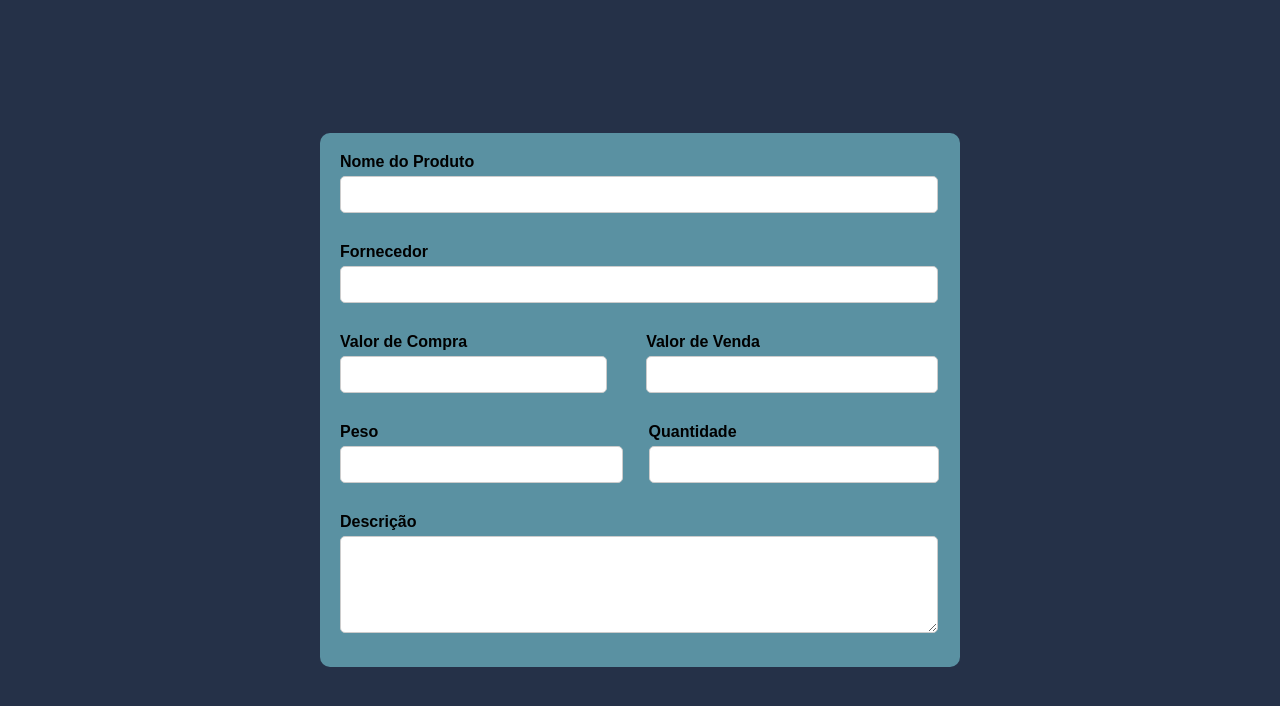
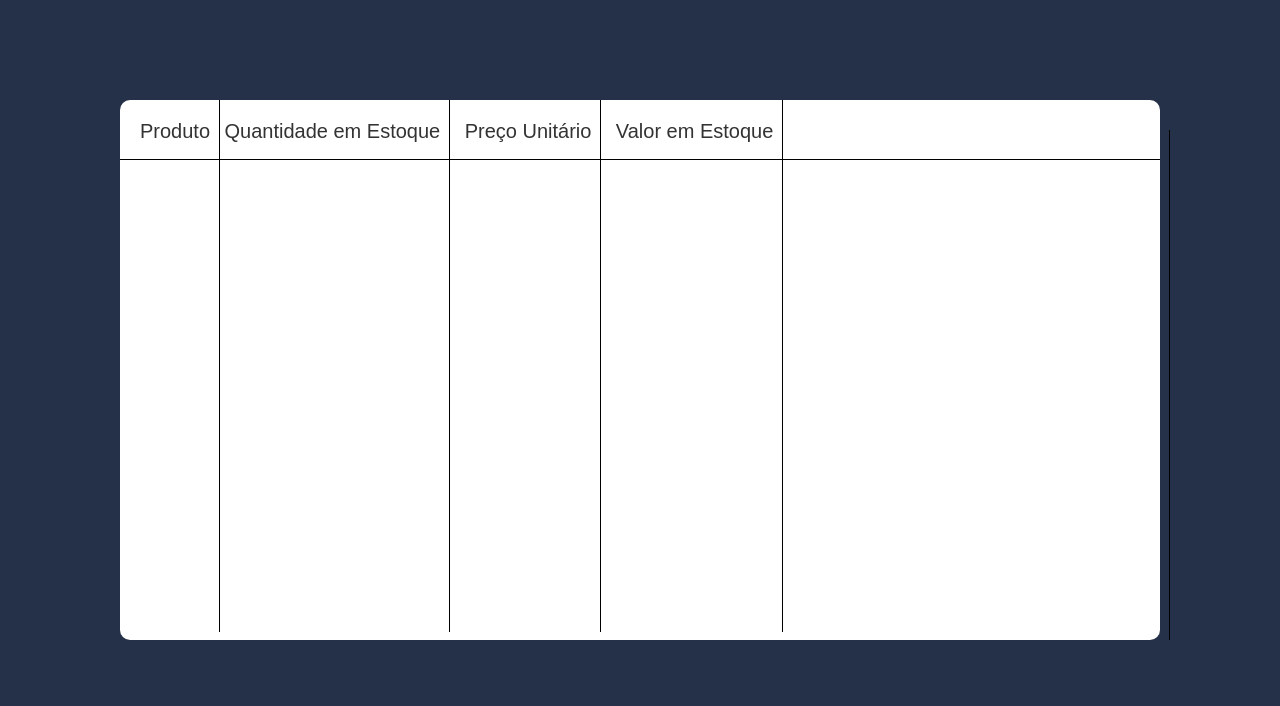
Before and after one commit to C4LD4R3LL1/Estoque-Web, a website: page paginas/menu_produtos.html in a window 1280 px wide. Drawn offline with Linux system fonts and the light colour scheme.

Commit message:
Add files via upload

```diff
--- a/paginas/menu_produtos.html
+++ b/paginas/menu_produtos.html
@@ -1,173 +1,138 @@
 <!DOCTYPE html>
-<html>
-
+<html lang="pt-br">
 <head>
   <meta charset="UTF-8">
-    <title>Formulário de Produto</title>
-    <link rel="stylesheet" type="text/css" href="menu_produtos.css">
-</head>
-
+  <title>Menu de Produtos</title>
+  <link rel="stylesheet" href="menu_produto.css">
   <style>
     body {
     font-family: Arial, sans-serif;
     background-color: #253148;
+    margin: 0;
+    padding: 0;
 }
 
 .container {
-        max-width: 600px;
-        background-color: #5A91A2;
+    max-width: 1000px;
+    background-color: #ffffff;
+    margin: 100px auto;
     padding: 20px;
-        position: absolute;
-        left: 50%;
-        top: 50%;
-        transform: translate(-50%, -50%);
+    position: relative;
     border-radius: 10px;
+    height: 500px;
 }
 
-    #Nome_produto {
-        width: 96%;
-        padding: 10px;
-        margin-top: 5px;
-        margin-bottom: 10px;
-        border: 1px solid #ccc;
-        border-radius: 5px;
+.titulo{
+    font-size: 20px;
+    color: #333;
+    margin: 0;
+    padding: 0;
+    position: relative; /* Alterado para relative */
 }
 
-    #Fornecedor {
-        width: 96%;
-        padding: 10px;
-        margin-top: 5px;
-        margin-bottom: 10px;
-        border: 1px solid #ccc;
-        border-radius: 5px;
+.quantidade {
+    font-size: 20px;
+    color: #333;
+    margin: 0;
+    padding: 0;
+    position: relative; /* Alterado para relative */
+    right: -10px;
 }
 
-    #Valor_compra {
-        width: 80%;
-        padding: 10px;
-        margin-top: 5px;
-        margin-bottom: 10px;
-        border: 1px solid #ccc;
-        border-radius: 5px;
+
+.titulo::after,.preco::after{
+    content: '';
+    position: absolute;
+    top: -20px; /* Ajuste a posição vertical da linha */
+    right: -10px; /* Posição ajustada para ficar à direita do texto "Produto" */
+    bottom: 0;
+    width: 1%;
+    height: 2420%; /* Altere o valor para aumentar o tamanho vertical da linha */
+    background-color: #000000; /* Cor da linha (preto neste caso) */
 }
 
-    #Valor_venda {
-        width: 92%;
-        padding: 10px;
-        margin-top: 5px;
-        margin-bottom: 10px;
-        border: 1px solid #ccc;
-        border-radius: 5px;
+.quantidade::after, .valor::after {
+    content: '';
+    position: absolute;
+    top: -20px; /* Ajuste a posição vertical da linha */
+    right: -10px; /* Posição ajustada para ficar à direita do texto "Produto" */
+    bottom: 0;
+    width: 1px;
+    height: 2420%; /* Altere o valor para aumentar o tamanho vertical da linha */
+    background-color: #000000; /* Cor da linha (preto neste caso) */
 }
 
-    #Peso {
-        width: 108%;
-        padding: 10px;
-        margin-top: 5px;
-        margin-bottom: 10px;
-        border: 1px solid #ccc;
-        border-radius: 5px;
+.linha {
+    position: absolute;
+    bottom: 480px; /* Posição ajustada para ficar abaixo do texto "Produto" */
+    left: 0;
+    width: 100%;
+    height: 1px;
+    background-color: #000; /* Cor da linha (preto neste caso) */
 }
 
-    #Quantidade {
-        width: 92%;
-        padding: 10px;
-        margin-top: 5px;
-        margin-bottom: 10px;
-        border: 1px solid #ccc;
-        border-radius: 5px;
+.linha-quantidade {
+    position: absolute;
+    top: 30px; /* Ajuste a posição vertical da linha */
+    right: -10px; /* Posição ajustada para ficar à direita do texto "Quantidade em Estoque" */
+    bottom: 0;
+    width: 1px;
+    background-color: #000;
 }
 
-    #Descricao {
-        width: 96%;
-        padding: 10px;
-        margin-top: 5px;
-        margin-bottom: 10px;
-        border: 1px solid #ccc;
-        border-radius: 5px;
+.preco {
+    font-size: 20px;
+    color: #333;
+    margin: 0;
+    padding: 0;
+    position: relative;
+    right: -30px;
 }
 
-    .input-group {
-        margin-bottom: 20px;
+.linha-preco {
+    position: absolute;
+    top: 60px; /* Ajuste a posição vertical da linha */
+    right: -10px; /* Posição ajustada para ficar à direita do texto "Preço Unitário" */
+    bottom: 0;
+    width: 1px;
+    background-color: #000;
 }
 
-    .input-group label {
-        font-weight: bold;
+.valor {
+    font-size: 20px;
+    color: #333;
+    margin: 0;
+    padding: 0;
+    position: relative;
+    right: -50px; /* Ajuste para alinhar com os outros rótulos */
 }
 
-    .input-group input {
-        width: 90%;
-        padding: 10px;
-        margin-top: 5px;
-        margin-bottom: 10px;
-        border: 1px solid #ccc;
-        border-radius: 5px;
-    }
-
-    .input-split {
-        display: flex;
-        justify-content: space-between;
-    }
-
-    .description {
-        margin-top: 20px;
-    }
-
-    .description label {
-        font-weight: bold;
-    }
-
-    .description textarea {
-        width: 100%;
-        padding: 10px;
-        border: 1px solid #ccc;
-        border-radius: 5px;
+.linha-valor {
+    position: absolute;
+    top: 90px; /* Ajuste a posição vertical da linha */
+    right: -10px; /* Posição ajustada para ficar à direita do texto "Valor em Estoque" */
+    bottom: 0;
+    width: 1px;
+    background-color: #000;
 }
   </style>
-
+</head>
 <body>
   <div class="container">
-        <div class="input-group">
-            <label for="Nome_produto">Nome do Produto</label>
-            <input type="text" id="Nome_produto" name="Nome_produto">
+    <label for="Produto" class="titulo">Produto</label>
+    <div class="linha"></div>
+
+    <label for="Quantidade" class="quantidade">Quantidade em Estoque</label>
+    <div class="linha-quantidade"></div>
+
+    <label for="Preco" class="preco">Preço Unitário</label>
+    <div class="linha-preco"></div>
+
+    <label for="Valor" class="valor">Valor em Estoque</label>
+    <div class="linha-valor"></div>
+
   </div>
 
-        <div class="input-group">
-            <label for="Fornecedor">Fornecedor</label>
-            <input type="text" id="Fornecedor" name="Fornecedor">
-        </div>
 
-        <div class="input-group">
-            <div class="input-split">
-                <div>
-                    <label for="Valor_compra">Valor de Compra</label>
-                    <input type="text" id="Valor_compra" name="Valor_compra">
-                </div>
-                <div>
-                    <label for="Valor_venda">Valor de Venda</label>
-                    <input type="text" id="Valor_venda" name="Valor_venda">
-                </div>
-            </div>
-        </div>
-
-        <div class="input-group">
-            <div class="input-split">
-                <div>
-                    <label for="Peso">Peso</label>
-                    <input type="text" id="Peso" name="Peso">
-                </div>
-                <div>
-                    <label for="Quantidade">Quantidade</label>
-                    <input type="text" id="Quantidade" name="Quantidade">
-                </div>
-            </div>
-        </div>
-
-        <div class="description">
-            <label for="Descricao">Descrição</label>
-            <textarea id="Descricao" name="Descricao" rows="5"></textarea>
-        </div>
-    </div>
 </body>
-
 </html>
```
Lines whose indentation alone changed are shown as unchanged.
